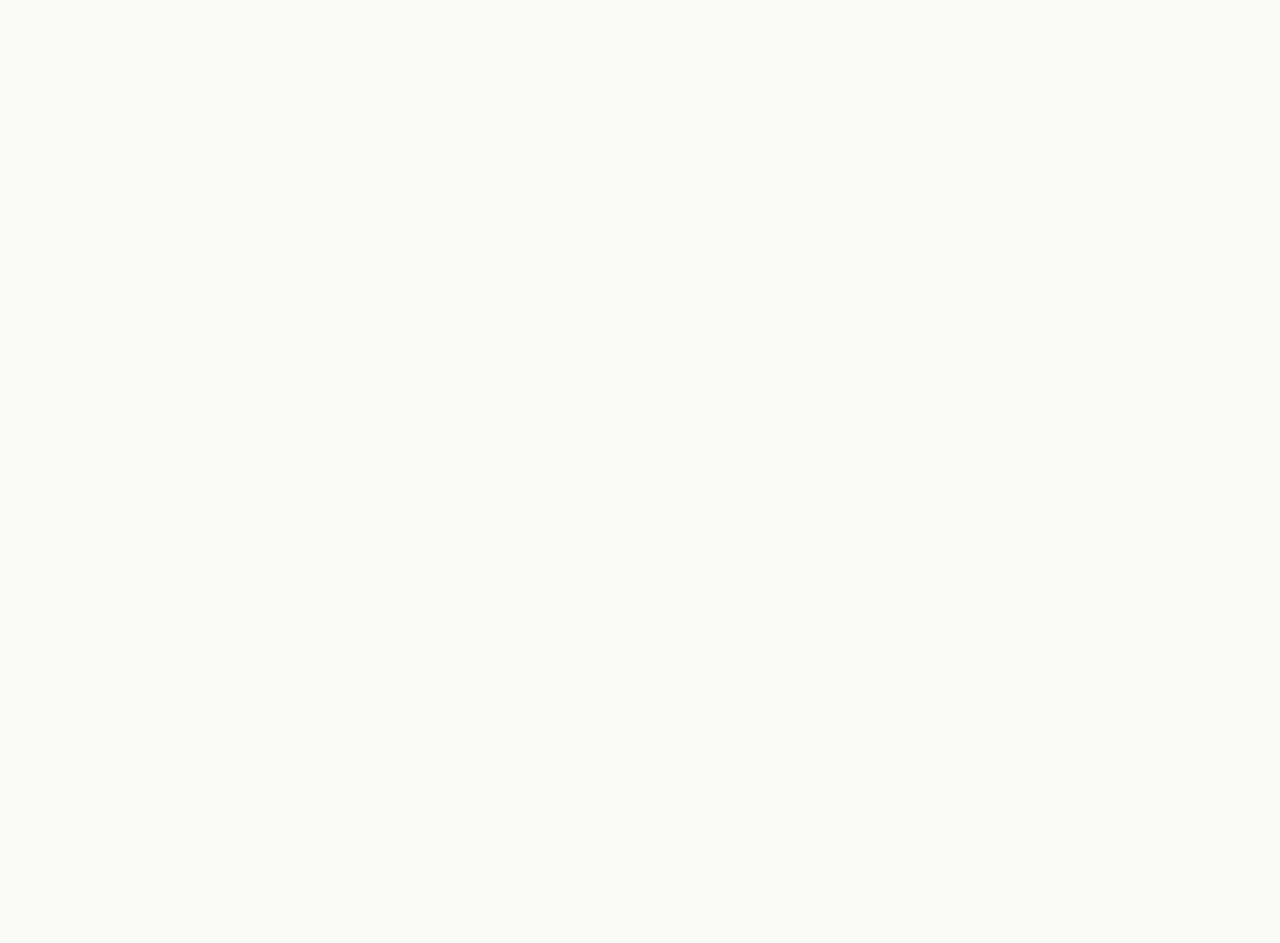
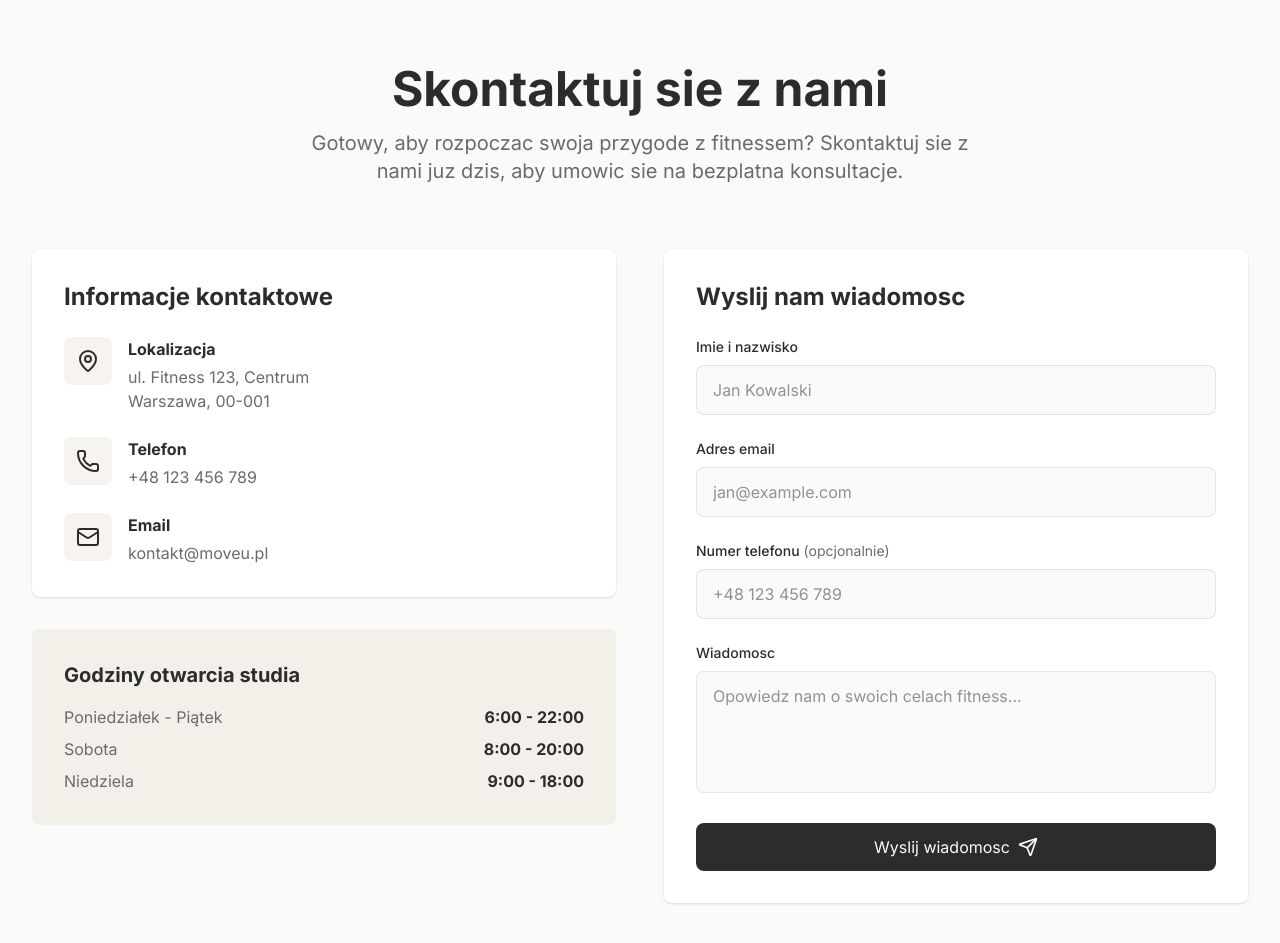
Before and after one commit to kapuscinskimateusz/moveu-studio, a Next.js app: page / in a window 1280 px wide. Shown: the part 3980-4923 px from the top of the page. Before the commit the page ends 4061 px from the top, so only its background shows below. Built offline with nearby package versions, Linux system fonts and the light colour scheme.

Commit message:
feat(contact): add Contact section with react-hook-form and zod validation

```diff
--- a/src/app/page.tsx
+++ b/src/app/page.tsx
@@ -4,6 +4,7 @@ import { Offer } from "@/components/sections/offer";
 import { Trainers } from "@/components/sections/trainers";
 import { Reviews } from "@/components/sections/reviews";
 import { Blog } from "@/components/sections/blog";
+import { Contact } from "@/components/sections/contact";
 
 export default function Home() {
   return (
@@ -15,7 +16,7 @@ export default function Home() {
         <Trainers />
         <Reviews />
         <Blog />
-        <section id="contact" className="h-24" aria-hidden="true" />
+        <Contact />
       </main>
     </>
   );
--- /dev/null
+++ b/src/components/sections/contact.tsx
@@ -0,0 +1,231 @@
+"use client";
+
+import { useState } from "react";
+import { useForm } from "react-hook-form";
+import { zodResolver } from "@hookform/resolvers/zod";
+import { z } from "zod";
+import { Mail, MapPin, Phone, Send } from "lucide-react";
+
+const contactSchema = z.object({
+  name: z
+    .string()
+    .trim()
+    .min(1, "Imię i nazwisko jest wymagane")
+    .min(2, "Imię i nazwisko musi mieć co najmniej 2 znaki"),
+  email: z.string().trim().min(1, "Adres email jest wymagany").email("Podaj poprawny adres email"),
+  phone: z
+    .string()
+    .trim()
+    .regex(/^(\+?[\d\s\-]{9,15})?$/, "Podaj poprawny numer telefonu")
+    .optional()
+    .or(z.literal("")),
+  message: z
+    .string()
+    .trim()
+    .min(1, "Wiadomość jest wymagana")
+    .min(10, "Wiadomość musi mieć co najmniej 10 znaków"),
+});
+
+type ContactFormData = z.infer<typeof contactSchema>;
+
+const contactInfo = [
+  {
+    icon: MapPin,
+    label: "Lokalizacja",
+    value: (
+      <>
+        ul. Fitness 123, Centrum
+        <br />
+        Warszawa, 00-001
+      </>
+    ),
+  },
+  {
+    icon: Phone,
+    label: "Telefon",
+    value: "+48 123 456 789",
+  },
+  {
+    icon: Mail,
+    label: "Email",
+    value: "kontakt@moveu.pl",
+  },
+];
+
+const openingHours = [
+  { days: "Poniedziałek - Piątek", hours: "6:00 - 22:00" },
+  { days: "Sobota", hours: "8:00 - 20:00" },
+  { days: "Niedziela", hours: "9:00 - 18:00" },
+];
+
+export function Contact() {
+  const [submitted, setSubmitted] = useState(false);
+
+  const {
+    register,
+    handleSubmit,
+    reset,
+    formState: { errors, isSubmitting },
+  } = useForm<ContactFormData>({
+    resolver: zodResolver(contactSchema),
+  });
+
+  const onSubmit = async (_data: ContactFormData) => {
+    // TODO: Podpiac wysylke do backendu lub uslugi email.
+    setSubmitted(true);
+    reset();
+  };
+
+  return (
+    <section id="contact" className="py-20 bg-background">
+      <div className="max-w-7xl mx-auto px-4 sm:px-6 lg:px-8">
+        <div className="text-center mb-16">
+          <h2 className="text-4xl md:text-5xl font-bold text-primary mb-4">
+            Skontaktuj sie z nami
+          </h2>
+          <p className="text-xl text-muted-foreground max-w-2xl mx-auto">
+            Gotowy, aby rozpoczac swoja przygode z fitnessem? Skontaktuj sie z nami juz dzis, aby
+            umowic sie na bezplatna konsultacje.
+          </p>
+        </div>
+
+        <div className="grid grid-cols-1 lg:grid-cols-2 gap-12">
+          <div>
+            <div className="bg-card p-8 rounded-lg shadow-sm mb-8">
+              <h3 className="text-2xl font-bold text-primary mb-6">Informacje kontaktowe</h3>
+              <div className="space-y-6">
+                {contactInfo.map(({ icon: Icon, label, value }) => (
+                  <div key={label} className="flex items-start gap-4">
+                    <div className="bg-accent/20 p-3 rounded-lg">
+                      <Icon className="w-6 h-6 text-primary" />
+                    </div>
+                    <div>
+                      <p className="font-bold text-foreground mb-1">{label}</p>
+                      <p className="text-muted-foreground">{value}</p>
+                    </div>
+                  </div>
+                ))}
+              </div>
+            </div>
+
+            <div className="bg-accent/20 p-8 rounded-lg">
+              <h3 className="text-xl font-bold text-primary mb-4">Godziny otwarcia studia</h3>
+              <div className="space-y-2 text-muted-foreground">
+                {openingHours.map(({ days, hours }) => (
+                  <div key={days} className="flex justify-between">
+                    <span>{days}</span>
+                    <span className="font-bold text-foreground">{hours}</span>
+                  </div>
+                ))}
+              </div>
+            </div>
+          </div>
+
+          <div className="bg-card p-8 rounded-lg shadow-sm">
+            <h3 className="text-2xl font-bold text-primary mb-6">Wyslij nam wiadomosc</h3>
+
+            {submitted ? (
+              <div className="flex flex-col items-center justify-center h-64 text-center gap-4">
+                <div className="bg-accent/20 p-4 rounded-full">
+                  <Send className="w-8 h-8 text-primary" />
+                </div>
+                <p className="text-xl font-bold text-primary">Dziekujemy za wiadomosc!</p>
+                <p className="text-muted-foreground">Wkrotce sie z Toba skontaktujemy.</p>
+                <button
+                  type="button"
+                  onClick={() => setSubmitted(false)}
+                  className="mt-2 text-sm text-muted-foreground underline underline-offset-4 hover:text-primary transition-colors"
+                >
+                  Wyslij kolejna wiadomosc
+                </button>
+              </div>
+            ) : (
+              <form onSubmit={handleSubmit(onSubmit)} className="space-y-6" noValidate>
+                <div>
+                  <label htmlFor="name" className="block text-foreground mb-2 text-sm font-medium">
+                    Imie i nazwisko
+                  </label>
+                  <input
+                    id="name"
+                    type="text"
+                    placeholder="Jan Kowalski"
+                    autoComplete="name"
+                    className="w-full px-4 py-3 bg-background border border-border rounded-lg focus:outline-none focus:ring-2 focus:ring-primary transition-shadow"
+                    {...register("name")}
+                  />
+                  {errors.name && (
+                    <p className="mt-1 text-sm text-red-500">{errors.name.message}</p>
+                  )}
+                </div>
+
+                <div>
+                  <label htmlFor="email" className="block text-foreground mb-2 text-sm font-medium">
+                    Adres email
+                  </label>
+                  <input
+                    id="email"
+                    type="email"
+                    placeholder="jan@example.com"
+                    autoComplete="email"
+                    className="w-full px-4 py-3 bg-background border border-border rounded-lg focus:outline-none focus:ring-2 focus:ring-primary transition-shadow"
+                    {...register("email")}
+                  />
+                  {errors.email && (
+                    <p className="mt-1 text-sm text-red-500">{errors.email.message}</p>
+                  )}
+                </div>
+
+                <div>
+                  <label htmlFor="phone" className="block text-foreground mb-2 text-sm font-medium">
+                    Numer telefonu
+                    <span className="text-muted-foreground font-normal"> (opcjonalnie)</span>
+                  </label>
+                  <input
+                    id="phone"
+                    type="tel"
+                    placeholder="+48 123 456 789"
+                    autoComplete="tel"
+                    inputMode="tel"
+                    className="w-full px-4 py-3 bg-background border border-border rounded-lg focus:outline-none focus:ring-2 focus:ring-primary transition-shadow"
+                    {...register("phone")}
+                  />
+                  {errors.phone && (
+                    <p className="mt-1 text-sm text-red-500">{errors.phone.message}</p>
+                  )}
+                </div>
+
+                <div>
+                  <label
+                    htmlFor="message"
+                    className="block text-foreground mb-2 text-sm font-medium"
+                  >
+                    Wiadomosc
+                  </label>
+                  <textarea
+                    id="message"
+                    rows={4}
+                    placeholder="Opowiedz nam o swoich celach fitness..."
+                    className="w-full px-4 py-3 bg-background border border-border rounded-lg focus:outline-none focus:ring-2 focus:ring-primary transition-shadow resize-none"
+                    {...register("message")}
+                  />
+                  {errors.message && (
+                    <p className="mt-1 text-sm text-red-500">{errors.message.message}</p>
+                  )}
+                </div>
+
+                <button
+                  type="submit"
+                  disabled={isSubmitting}
+                  className="w-full bg-primary text-primary-foreground py-3 rounded-lg hover:bg-primary/90 transition-colors flex items-center justify-center gap-2 disabled:opacity-60"
+                >
+                  Wyslij wiadomosc
+                  <Send className="w-5 h-5" />
+                </button>
+              </form>
+            )}
+          </div>
+        </div>
+      </div>
+    </section>
+  );
+}
```
